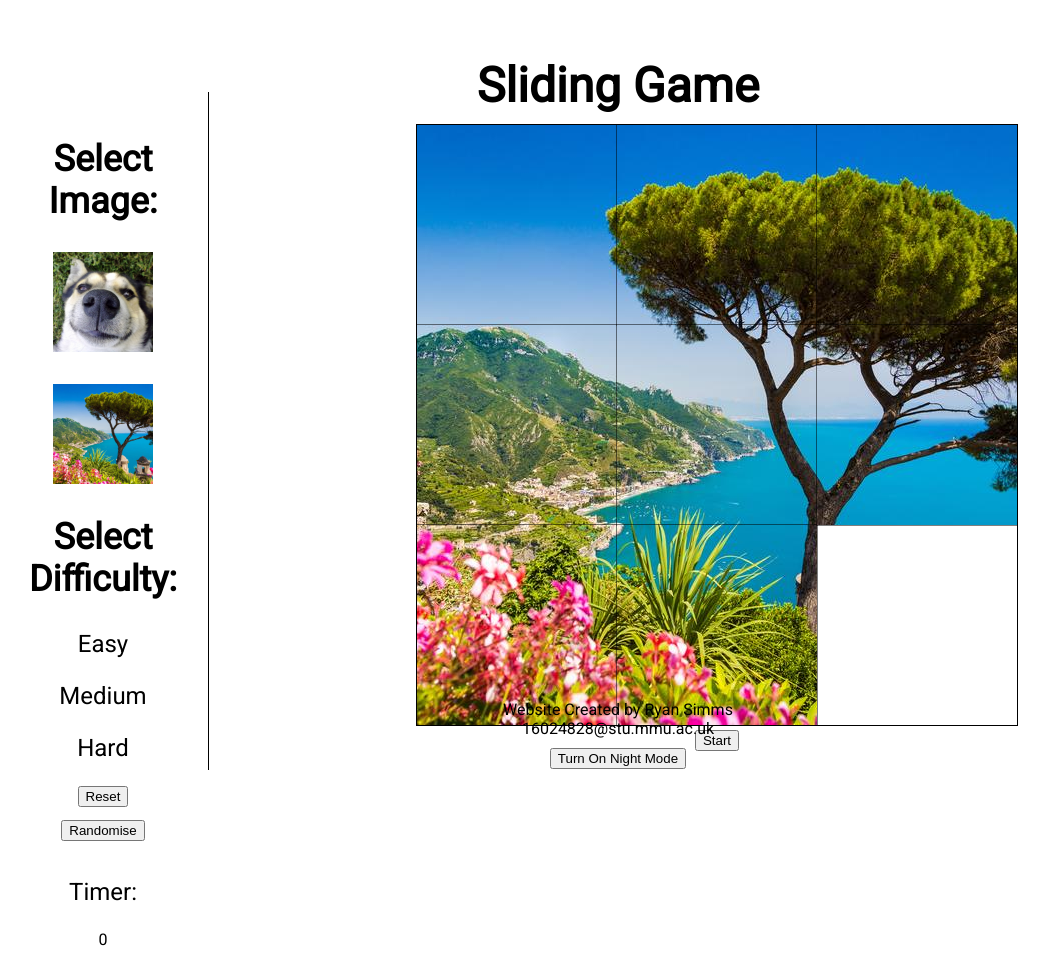
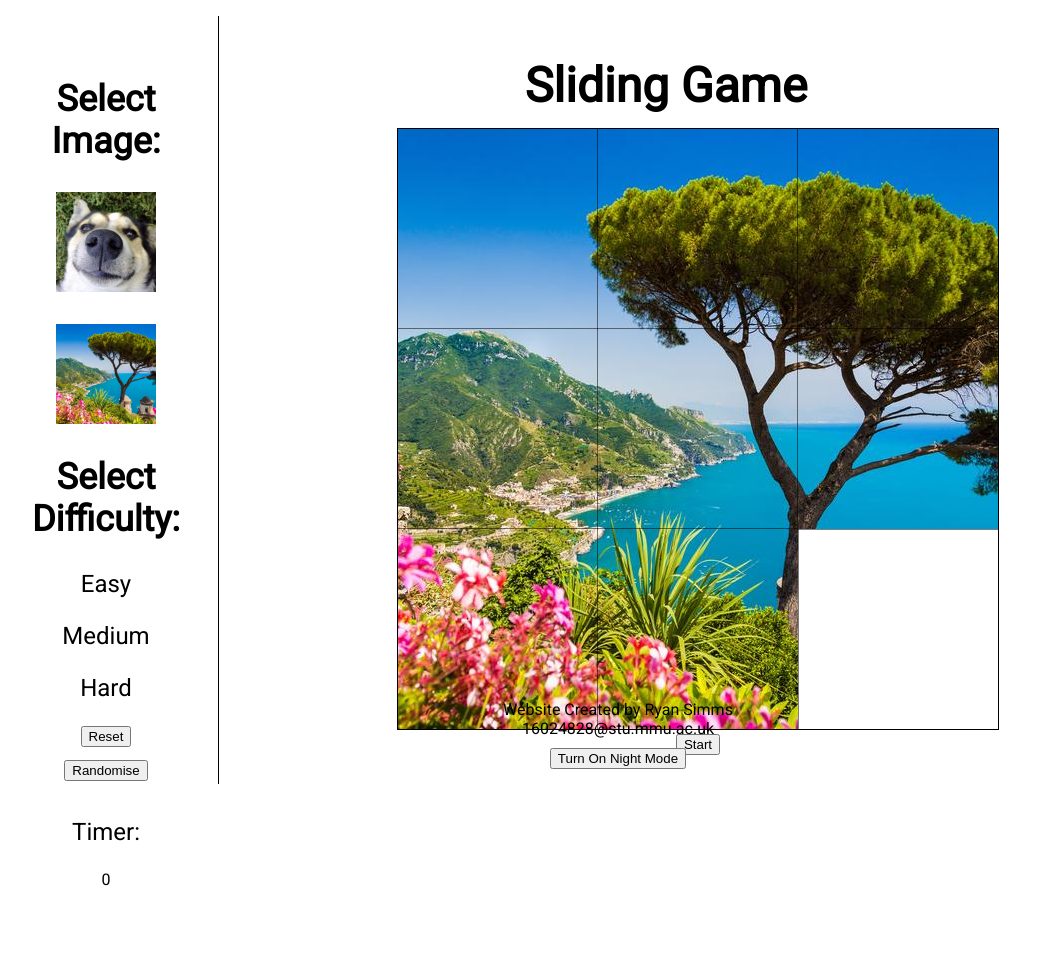
Before and after one commit to SlidingTile/SlidingTileRep, a PHP site: page / in a window 1280 px wide. Shown: the whole page, without its empty margins (22-1071 px from the left). After the commit the page ends 886 px from the top, so only its background shows below. Run offline with PHP 8.4, Linux system fonts and the light colour scheme.

Commit message:
Update lightStyle.css

```diff
--- a/code/production/css/lightStyle.css
+++ b/code/production/css/lightStyle.css
@@ -48,9 +48,9 @@
 		max-width: 100%;
 		max-height: 100%;
 		text-align: center;
-		position:absolute;
-		left: 0; right: 0;
-		height: 92px;
+		position: absolute;
+		left: 2em; right: 0;
+		height: 2em;
 	}
 
 	/*Secondary heading*/
@@ -111,21 +111,21 @@
 	/*Main Body*/
 	#mainContent {
 		position: absolute;
-		left: 198px; top: 92px; right: 0; bottom: 30px;
+		left: 10em; top: 6em; right: 0; bottom: 1em;
 		padding: 2em;
 		text-align: center;
 	}
 
 	#sideBar {
-		position:absolute;
-		left: 20px; top: 92px; bottom: 30px;
-		width: 178px;
+		position: absolute;
+		left: 1em; top: 1em; bottom: 1em;
+		width: 10em;
 		text-align: center;
-		padding: 1em;
+		padding: 2em;
 		border-right: solid 1px black;
 	}
 
-	#sideBar img{
+	#sideBar img {
 		max-width: 100px;
 		max-height: 100px;
 		margin-bottom: 2em;
```
